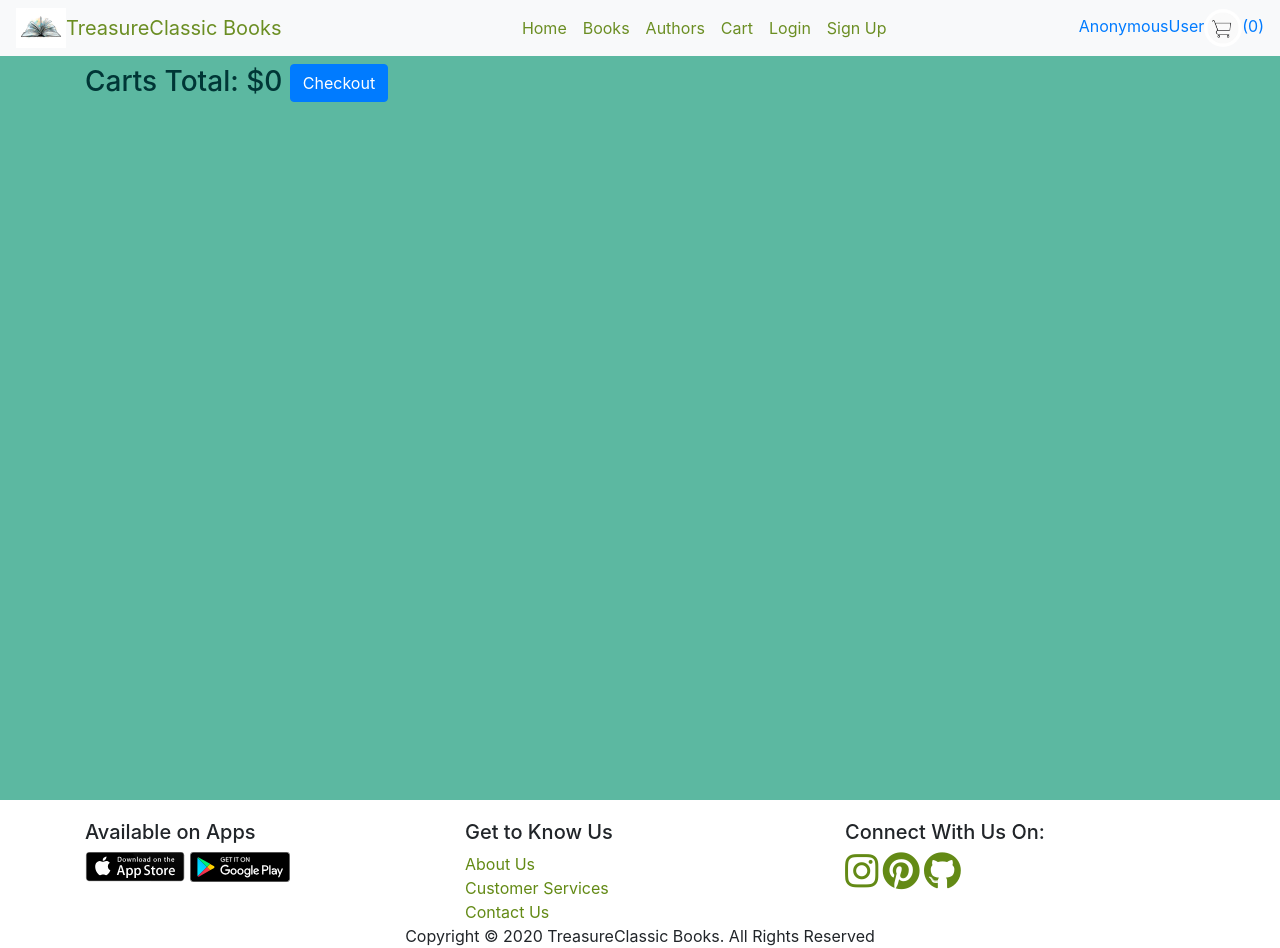
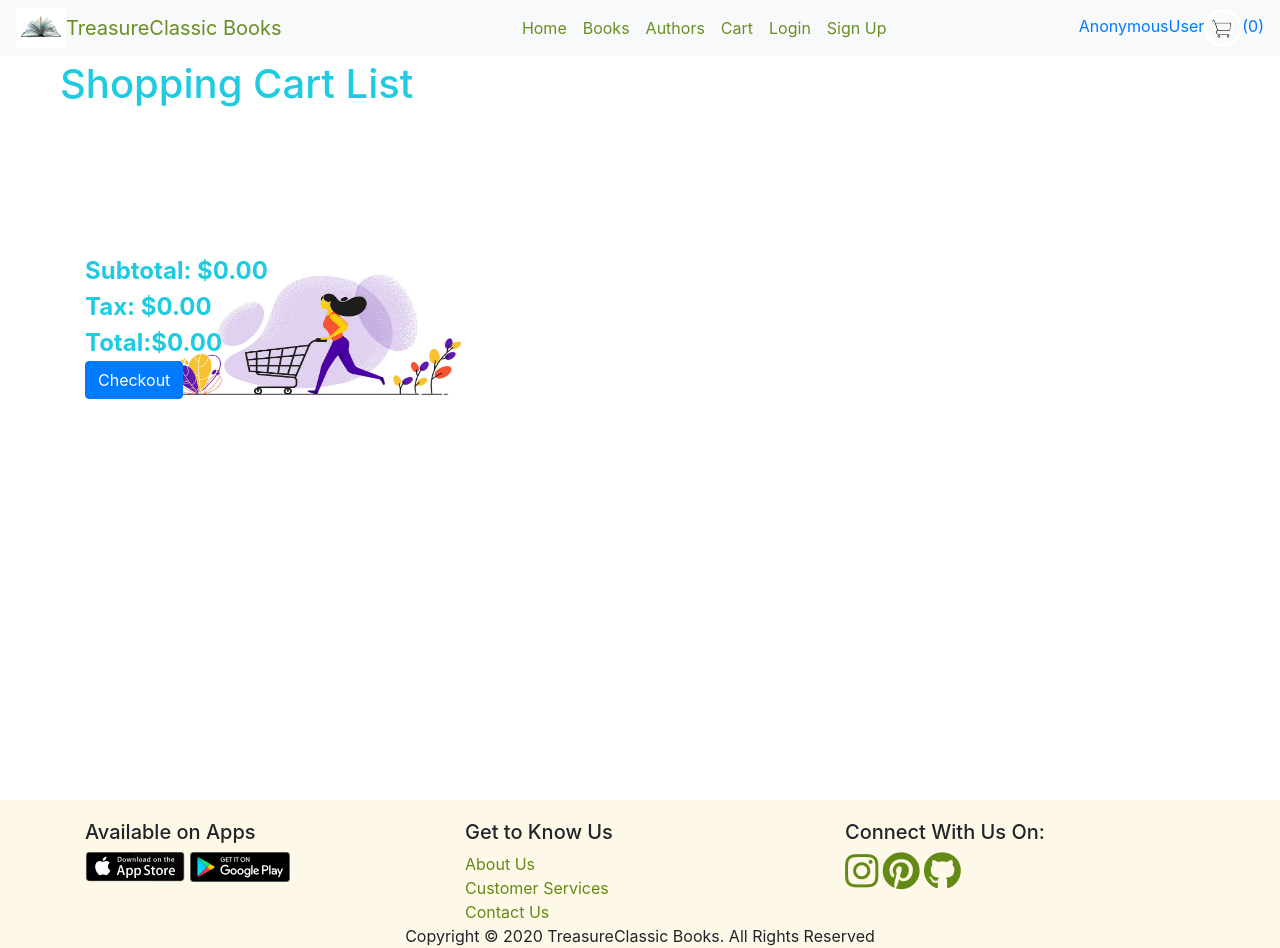
Before and after one commit to Code-Institute-Submissions/assign4-ecommence, a Django app: page /carts/view in a window 1280 px wide. Run offline with Django 3.2, Linux system fonts and the light colour scheme; some libraries are stand-ins or nearby versions.

Commit message:
body background, cart page layout

```diff
--- a/carts/templates/carts/view_cart.template.html
+++ b/carts/templates/carts/view_cart.template.html
@@ -1,33 +1,44 @@
 {%extends 'base.template.html'%}
-{% load cloudinary %}
-{%load static %}
 {%block title%}Carts{%endblock%}
 {%block content%}
-<div id="cart">
-    <div class="container">
-
+<div class="container-fluids" id="cart">
+    <div class="row">
+        <!--Cart content-->
+        <div class="col-sm-12 title" id="cart-basket">
             <h1>Shopping Cart List</h1>
-            <ul>
-                {% for key, value in cart.items %}
-                <li>
-                    <img src="{{value.image}}" class="card-img" alt="...">
-                    {{value.title}} (${{value.cost}}) x {{value.qty}}<br/>
-                    Total Cost: ${{value.total_cost|floatformat:'2'}}  <br/>
-
+            {% for key, value in cart.items %}
+            <div class="cart_item">
+                <div class="item-image">
+                <a href="{% url 'remove_cart' book_id=value.id %}" class="btn btn-danger btn-sm">Remove</a>
+                    <img src="{{value.image}}" alt="...">
+                </div>
+                <div class="item-title">
+                    <p>{{value.title}} (${{value.cost}}) x {{value.qty}}</p>
+                </div>
+                <div class="item-quantity">
                     <form method="POST" action="{% url 'update_cart_quantity' book_id=value.id %}">
                         {% csrf_token %}
-                        <input type="text" name="qty" value="{{value.qty}}" style="width:40px"/>
-                        <a href="{% url 'remove_cart' book_id=value.id %}" class="btn btn-primary btn-sm">Remove</a>
-                        <input type="submit" value="Update quantity" class="btn btn-primary btn-sm"/>
+                        <input type="text" name="qty" value="{{value.qty}}" style="width:40px;border:1px solid #1ECBE1;"/>
+                        <input type="submit" value="Update quantity" class="btn btn-info btn-sm"/>
                     </form>
-                </li>
-                {%endfor%}
-            </ul>
-            <h3>Carts Total: ${{total}}
-                <a href="{% url 'checkout' %}" class="btn btn-primary">Checkout</a>
-            </h3>
+                </div>
+                <div class="total-cost">
+                    <p>Total Cost: ${{value.total_cost|floatformat:'2'}}</p>
+                </div>
+            </div>
+            {%endfor%}
 
 
+        </div>
+        <!--Total cost info-->
+       <div class="cart-right">
+                <ul>
+                    <li>Subtotal: ${{total|floatformat:'2'}}</li>
+                    <li>Tax: ${{tax|floatformat:'2'}}</li>
+                    <li>Total:${{net_total|floatformat:'2'}}</li>
+                    <li><a href="{% url 'checkout' %}" class="btn btn-primary">Checkout</a></li>
+                </ul>
+        </div>
     </div>
 </div>
  {%endblock%}
--- a/carts/views.py
+++ b/carts/views.py
@@ -46,10 +46,14 @@ def view_cart(request):
         # have to convert back to float because
         # session can only store strings
         total += float(v['cost']) * int(v['qty'])
-
+    # calculate tax include
+    tax = total*0.07
+    net_total = total+tax
     return render(request, 'carts/view_cart.template.html', {
         "cart": cart,
-        "total": total
+        "total": total,
+        "tax": tax,
+        "net_total": net_total
     })
 
 
--- a/checkout/views.py
+++ b/checkout/views.py
@@ -44,7 +44,7 @@ def checkout(request):
         # amount in cents unit
         item = {
             "name": book_model.title,
-            "amount": int(book_model.cost * 100),
+            "amount": int(book_model.cost * 100*1.07),
             "quantity": book['qty'],
             "currency": "SGD",
         }
--- a/static/style/styles.css
+++ b/static/style/styles.css
@@ -1,6 +1,7 @@
 body, html {
   margin: 0;
   height: 100%;
+  background-color: rgb(252, 186, 3,0.09)
 }
 
 /*nav-link color*/
@@ -119,6 +120,7 @@ body, html {
     background-position: top;
     background-repeat: no-repeat;
     background-size: 95% 75%;
+    background-color: white;
 
 }
 /*search book css*/
@@ -178,6 +180,7 @@ body, html {
 #create_book{
     padding:10px;
     color:#3d6388;
+    background-color: white;
 }
 /*Create book-form css*/
 #create_book_form{
@@ -202,6 +205,7 @@ body, html {
     background-position: bottom right;
     background-repeat: no-repeat;
     background-size: 50% 50%;
+    background-color: white;
 
 }
 /*book image column*/
@@ -222,6 +226,7 @@ body, html {
 #update_book{
     padding:10px;
     color:#E07F1F;
+    background-color: white;
 }
 
 /*update book-form css*/
@@ -243,6 +248,7 @@ body, html {
     font-size: 2rem;
     text-align: center;
     height: 100vh;
+    background-color: white;
 }
 
 /*all author page*/
@@ -252,6 +258,7 @@ body, html {
     box-sizing: border-box;
     height: 100vh;
     overflow: scroll;
+    background-color: white;
 }
 
 /*all author banner css*/
@@ -296,6 +303,7 @@ body, html {
 /* Create author*/
 #create_author{
     padding:10px;
+    background-color: white;
 }
 /*create author form*/
 #create_author_form{
@@ -314,6 +322,7 @@ body, html {
     padding:10px;
     color:#1B5006;
     font-weight: bold;
+    background-color: white;
 }
 
 /*update book-form css*/
@@ -338,6 +347,7 @@ body, html {
     background-size: 90% 53%;
     color:#135AEC;
     height: 100vh;
+    background-color: white;
 
 }
 /*view author image*/
@@ -367,16 +377,87 @@ body, html {
     font-size: 2rem;
     text-align: center;
     height: 100vh;
+    background-color: white;
 }
 
 /*view cart page*/
+#cart{
+    padding:60px;
+    height: 100vh;
+    color:#1ECBE1;
+    display: flex;
+    flex-direction: column;
+    background-color: white;
+}
+/*cart basket outline*/
+#cart-basket{
+    width: 80%;
+    height:80%;
+    overflow: scroll;
+}
+/*list of cart item*/
+.cart_item{
+    padding:10px;
+    height: 25vh;
+    display: flex;
+
+}
+.cart_item:nth-child(n){
+    border:1px solid #1ECBE1;
+}
+/*cart img*/
 #cart img{
-    height: 20vh;
+    height: 100%;
     width: 30%;
 }
+.item-image{
+    margin:0;
+    width:25%;
 
-#cart{
-    background-color:#5cb8a1;
-    height: 100vh;
-    color:#003636;
 }
+/*item details*/
+.item-title{
+    width:25%;
+
+}
+.item-title p{
+    display:block;
+    padding-top:20px;
+    font-size: 1rem;
+    color:#1ECBE1;
+    font-weight:bold;
+}
+/*item quantity*/
+.item-quantity{
+    width:25%;
+    padding-top:20px;
+
+}
+
+/*item total cost*/
+.total-cost{
+    width:25%;
+}
+.total-cost p{
+    display:block;
+    padding-top:20px;
+    font-size: 1rem;
+    color:#1ECBE1;
+    font-weight:bold;
+}
+
+.cart-right{
+    padding:10px 0 0 0;
+    width: 35%;
+    font-weight:bold;
+    font-size: 1.5rem;
+    background-image:url("/static/images/cart.jpg");
+    background-position: right;
+    background-repeat: no-repeat;
+    background-size: 70% 90%;
+}
+.cart-right ul{
+    list-style: none;
+    text-align: justify;
+
+}
```
Also changed, not shown: static/images/cart.jpg (added).
